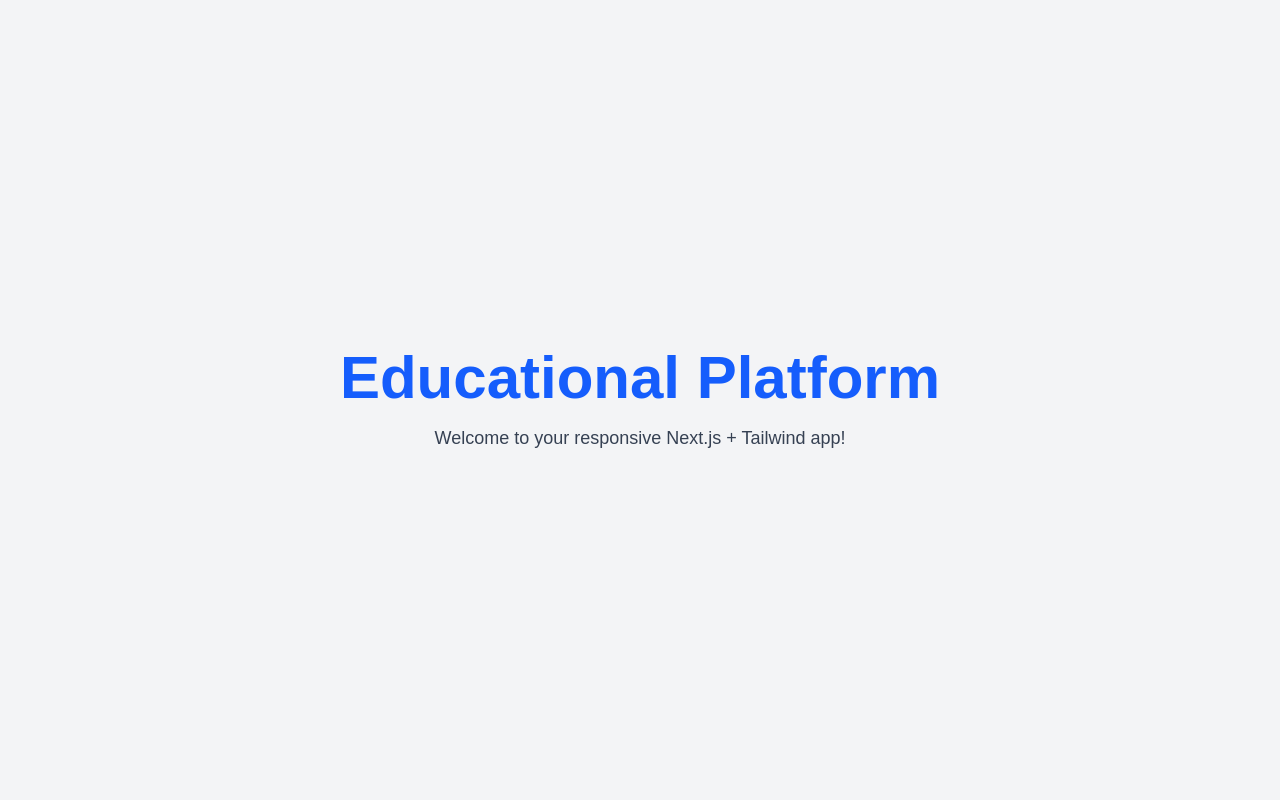
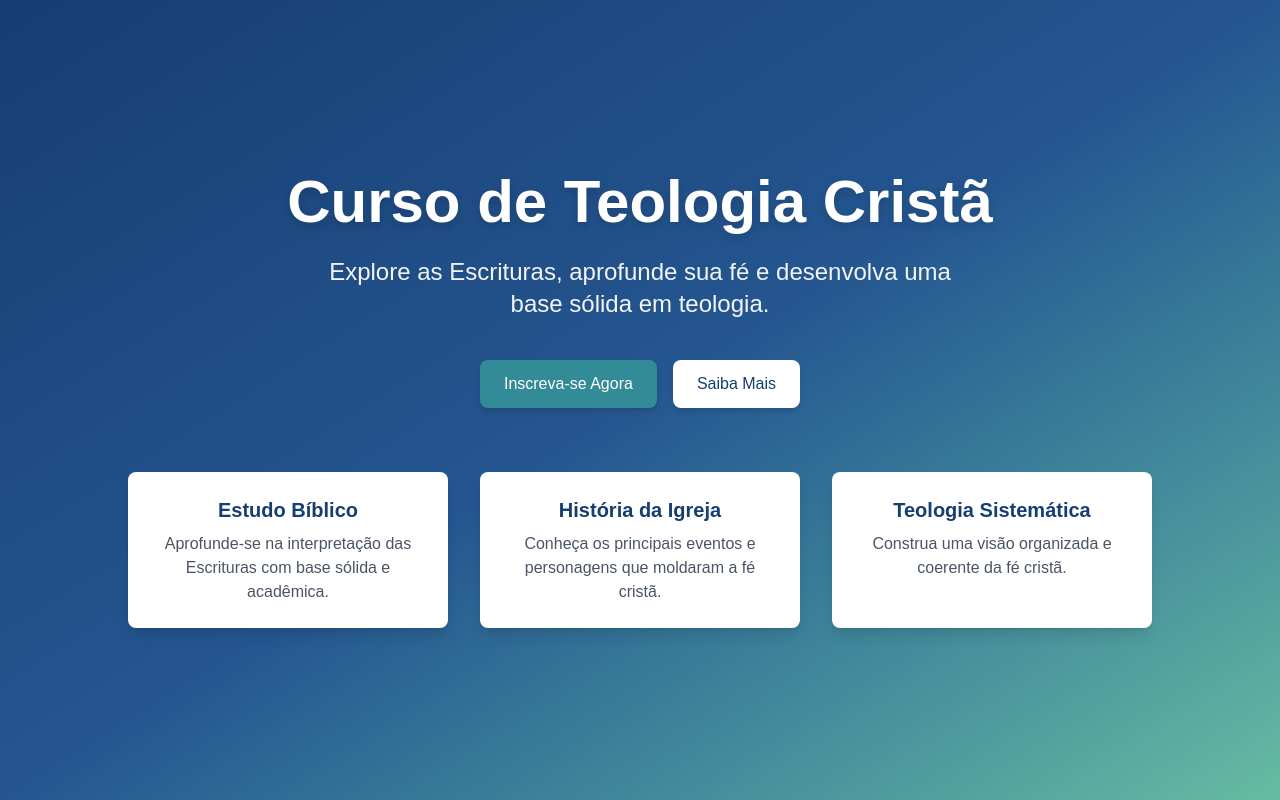
Before and after one commit to fabiocosta123/educational_plataform_frontend, a Next.js app: page / in a window 1280 px wide. Built offline with nearby package versions, Linux system fonts and the light colour scheme.

Commit message:
Display available courses, enable enrollment, and provide access to lessons. Tasks:
Fetch and display courses from API

Implement course enrollment flow

Provide lesson access for enrolled courses

```diff
--- a/src/app/dashboard/page.tsx
+++ b/src/app/dashboard/page.tsx
@@ -16,7 +16,7 @@
   return (
     <main className="min-h-screen bg-gray-100 flex">
       {/* Sidebar */}
-      <aside className="w-64 bg-[#163E72] text-white p-6 space-y-6">
+      <aside className="hidden md:block w-64 bg-[#163E72] text-white p-6 space-y-6">
         <h2 className="text-2xl font-bold mb-6">Portal do Aluno</h2>
         <nav className="space-y-3">
           {["Início", "Meus Cursos", "Atividades", "Calendário", "Boletim", "Financeiro", "Certificados", "Fórum"].map((item) => (
@@ -29,12 +29,12 @@
 
       {/* Main content */}
       <section className="flex-1 p-8">
-        <header className="flex justify-between items-center mb-8">
-          <div>
+        <header className="flex flex-col md:flex-row justify-between items-start md:items-center mb-8 gap-4">
+          <div className="grid grid-cols-1 sm:grid-cols-2 lg:grid-cols-4 gap-6">
             <h1 className="text-3xl font-bold text-gray-800">Olá, Ana Silva!</h1>
             <p className="text-gray-500">27 de Outubro de 2023</p>
           </div>
-          <div className="flex items-center gap-4">
+          <div className="flex flex-col sm:flex-row gap-4c">
             <button className="text-gray-600 hover:text-gray-800">
               <i className="fas fa-search"></i>
             </button>
--- a/src/app/page.tsx
+++ b/src/app/page.tsx
@@ -2,14 +2,42 @@
 
 export default function Home() {
   return (
-    <main className="flex flex-col items-center justify-center min-h-screen bg-gray-100 p-4">
-      <h1 className="text-2xl sm:text-4xl md:text-6xl font-bold text-blue-600">
-        Educational Platform
+    <main className="min-h-screen bg-gradient-to-br from-[#163E72] via-[#255690] to-[#66BCA1] flex flex-col items-center justify-center p-8 text-center">
+      {/* Título principal */}
+      <h1 className="text-3xl sm:text-5xl md:text-6xl font-extrabold text-white drop-shadow-lg">
+        Curso de Teologia Cristã
       </h1>
-      <p className="mt-4 text-sm sm:text-base md:text-lg text-gray-700">
-        Welcome to your responsive Next.js + Tailwind app!
+
+      {/* Subtítulo */}
+      <p className="mt-6 text-lg sm:text-xl md:text-2xl text-gray-100 max-w-2xl">
+        Explore as Escrituras, aprofunde sua fé e desenvolva uma base sólida em teologia.
       </p>
 
+      {/* Botões de ação */}
+      <div className="mt-10 flex flex-col sm:flex-row gap-4">
+        <button className="px-6 py-3 bg-[#338B97] text-white rounded-lg shadow-md hover:bg-[#255690] transition">
+          Inscreva-se Agora
+        </button>
+        <button className="px-6 py-3 bg-white text-[#163E72] rounded-lg shadow-md hover:bg-gray-200 transition">
+          Saiba Mais
+        </button>
+      </div>
+
+      {/* Destaques */}
+      <section className="mt-16 grid grid-cols-1 md:grid-cols-3 gap-8 w-full max-w-5xl">
+        <div className="bg-white rounded-lg shadow-lg p-6">
+          <h3 className="text-xl font-semibold text-[#163E72] mb-2">Estudo Bíblico</h3>
+          <p className="text-gray-600">Aprofunde-se na interpretação das Escrituras com base sólida e acadêmica.</p>
+        </div>
+        <div className="bg-white rounded-lg shadow-lg p-6">
+          <h3 className="text-xl font-semibold text-[#163E72] mb-2">História da Igreja</h3>
+          <p className="text-gray-600">Conheça os principais eventos e personagens que moldaram a fé cristã.</p>
+        </div>
+        <div className="bg-white rounded-lg shadow-lg p-6">
+          <h3 className="text-xl font-semibold text-[#163E72] mb-2">Teologia Sistemática</h3>
+          <p className="text-gray-600">Construa uma visão organizada e coerente da fé cristã.</p>
+        </div>
+      </section>
     </main>
-  )
+  );
 }
```
